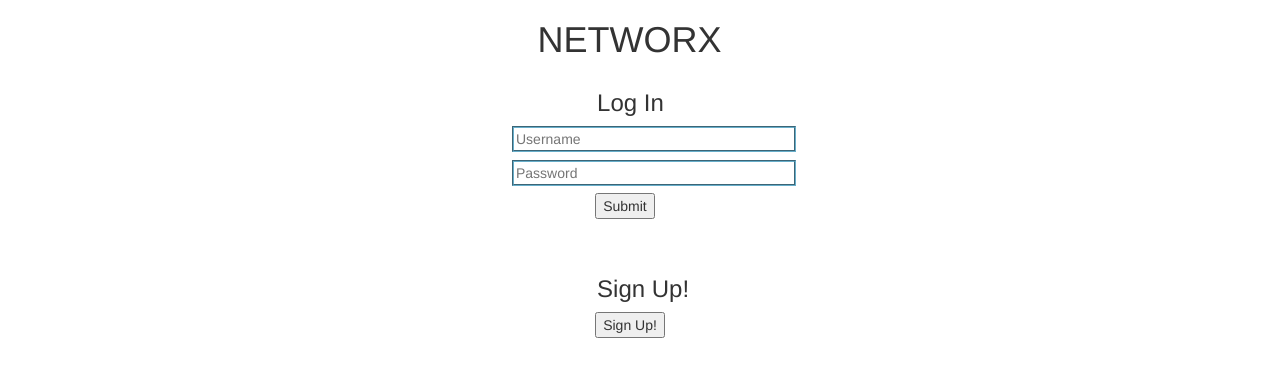
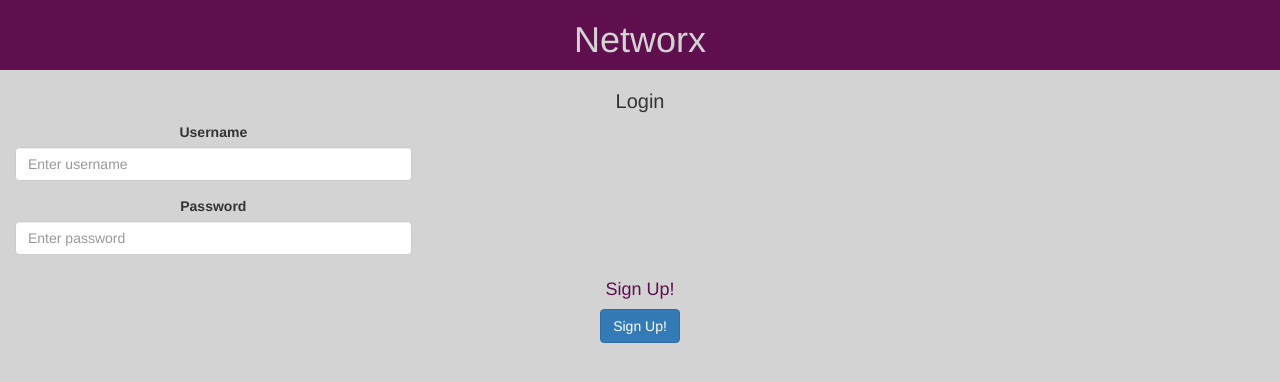
Before and after one commit to Edsterr/networx, a Django app: template templates/login.html in a window 1280 px wide. Shown: the top 382 px of the page. Run offline with Django 3.2, Linux system fonts and the light colour scheme; the template is opened without the code that fills it, so the values that code supplies are empty; some libraries are stand-ins or nearby versions.

Commit message:
added bootstrap form inputs for login and signup

```diff
--- a/static/css/loginStyle.css
+++ b/static/css/loginStyle.css
@@ -1,61 +1,20 @@
-html{
-    padding: 0;
-    font-family: sans-serif;
-}
-#big_header{
-    display: block;
-    align-self: center;
-    padding-left: 42%;
+body {
+  background-color: #d3d3d3;
 }
 
-.main{
-    position: absolute;
-    display: block;
-    align-self: center;
-    padding-left: 40%;
+h1{
+   color: #d3d3d3;
 }
 
-h3{
-    align-self: center;
-    padding-left: 45%;
+h3 {
+ font-size: 20px;
 }
 
-.login{
-    position: relative;
-    align-self: center;
+h4 {
+  color: #5F0F4E;
 }
 
-#username_box{
-    position: relative;
-    padding-bottom:4%;
+#header{
+  background-color: #5F0F4E;
+  color: #d3d3d3;
 }
-
-#password_box{
-    position: relative;
-    padding-bottom: 4%;
-}
-
-#ubox,#pbox{
-    position: relative;
-    width: 150%;
-    border-color: #67AECA;
-    border-style: groove;
-}
-
-.signup{
-    position: relative;
-    align-self: center;
-    margin-top: 30%;
-}
-
-#login_btn{
-    position: relative;
-    align-self: center;
-    margin-left: 44%;
-}
-
-#signup_btn{
-    position: relative;
-    align-self: center;
-    margin-left: 44%;
-}
--- a/templates/login.html
+++ b/templates/login.html
@@ -11,11 +11,23 @@
 
     <title>Networx Home</title>
 </head>
+
 <body>
-<h1 id="big_header"> NETWORX </h1>
-<div class="main">
-    <div class="login">
-        <h3> Log In </h3>
+
+  <!-- Header -->
+  <div class="row" id="header">
+
+    <div class="col-xs-12 text-center" id="header">
+      <h1>Networx</h1>
+    </div>
+
+  </div>
+
+<!--
+  <div class="row">
+
+      <div class="col-xs-12" id="loginForm">
+          <h4> Log In </h4>
           <div id="username_box">
               <input id="ubox" type="text" name="username" placeholder="Username" required>
           </div>
@@ -26,10 +38,49 @@
               <input id="login_btn" type="submit" value="Submit">
           </div>
       </div>
-    <div class="signup">
-        <h3> Sign Up! </h3>
+
+      <div class="col-xs-12" id="signupBtn">
+          <h4> Sign Up! </h4>
           <button id="signup_btn" name="signup_btn">Sign Up!</button>
       </div>
+
+  </div>
+-->
+
+
+<div class="col-xs-12 text-center" >
+
+<h3>Login</h3>
+
+<div class="row text-center">
+
+  <div class="form-group col-xs-4">
+    <label class="control-label" for="usr">Username</label>
+    <input type="email" maxlength="64" class="form-control" id="emailAddress"
+    placeholder="Enter username" name="userName" required>
+  </div>
+
+</div>
+
+<div class="row text-center">
+
+  <div class="form-group col-xs-4">
+    <label class="control-label" for="usr">Password</label>
+    <input type="password" maxlength="255" class="form-control" id="passwordUser"
+    placeholder="Enter password" name="passwordUser" required>
+  </div>
+
+</div>
+
+</div>
+
+<div class="row text-center">
+
+  <div class="col-xs-12" id="signupBtn">
+      <h4> Sign Up! </h4>
+      <button class="btn btn-primary">Sign Up!</button>
+  </div>
+
 </div>
 
 </body>
```
Lines whose indentation alone changed are shown as unchanged.
